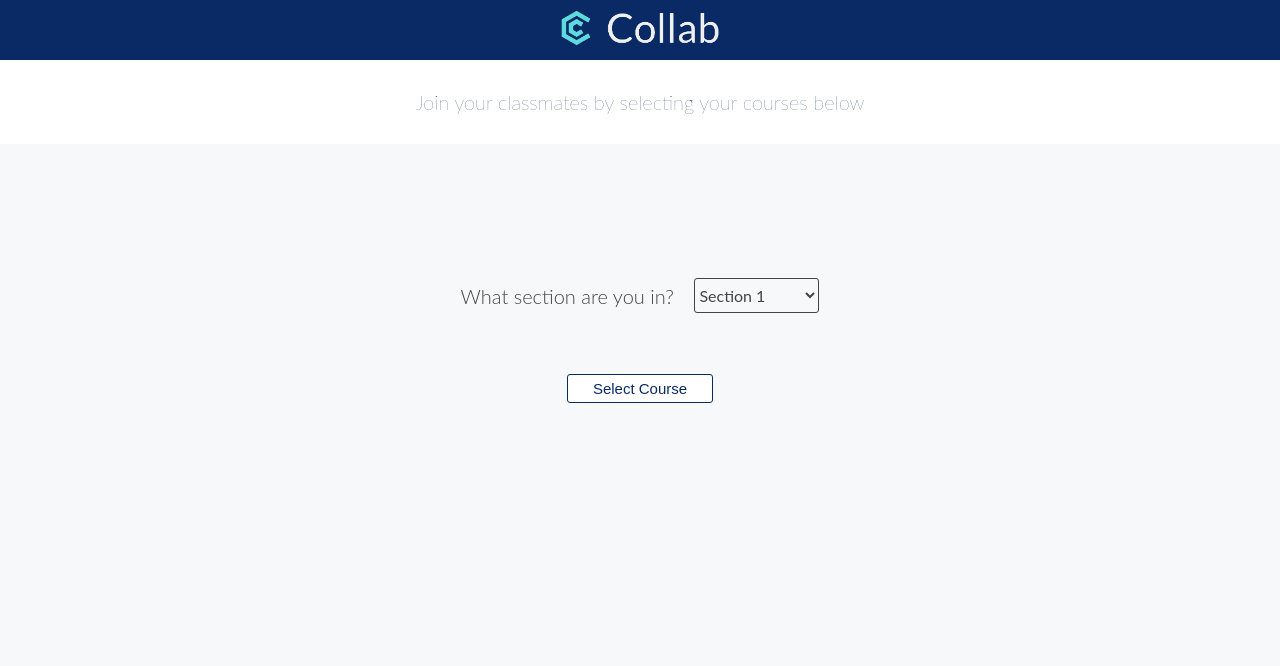
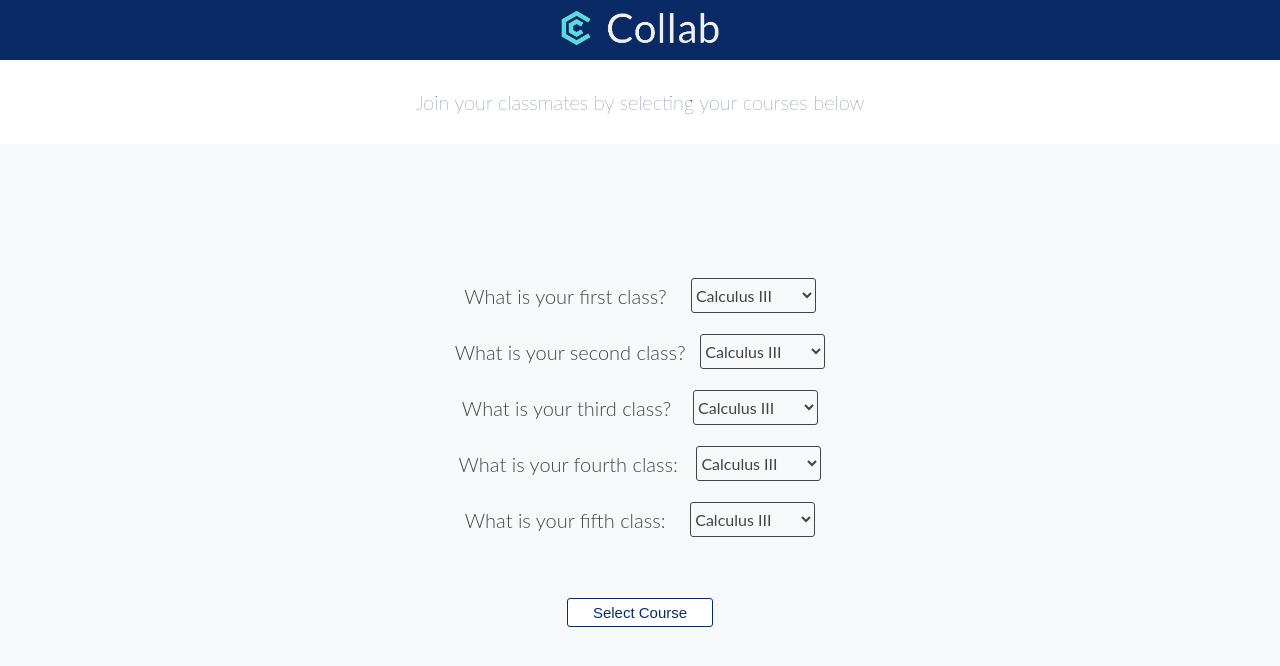
Before and after one commit to jrob180/collab, a Django app: page /classes/ in a window 1280 px wide. Shown: the top 666 px of the page. Run offline with Django 3.2, Linux system fonts and the light colour scheme; a user stored in the database is signed in; data comes from the database, SQL or seed files in the repository; both versions use the stored data as it was after the commit; some libraries are stand-ins or nearby versions.

Commit message:
added multiple class selection

```diff
--- a/collab/settings.py
+++ b/collab/settings.py
@@ -39,7 +39,8 @@ ALLOWED_HOSTS = [
     'collabrooms-prod-env.eba-yd7yre6h.us-west-2.elasticbeanstalk.com',
     '172.31.40.199',
     'collabrooms.io',
-    'www.collabrooms.io'
+    'www.collabrooms.io',
+    '67be1a47ffc6.ngrok.io'
 ]
 
 
--- a/studyApp/adapters.py
+++ b/studyApp/adapters.py
@@ -3,5 +3,5 @@ from allauth.socialaccount.adapter import DefaultSocialAccountAdapter
 class MySocialAccount(DefaultSocialAccountAdapter):
     def pre_social_login(self, request, sociallogin):
         u = sociallogin.user
-        if not u.email.split('@')[1] == "columbia.edu":
+        if not (u.email.split('@')[1] == "columbia.edu" or u.email.split('@')[1] == "college.harvard.edu"):
             raise ImmediateHttpResponse(render_to_response('error.html'))
--- a/studyApp/forms.py
+++ b/studyApp/forms.py
@@ -25,5 +25,16 @@ class SectionForm(forms.Form):
     # section = forms.CharField(label='What section are you in?',
     # widget=forms.Select(choices=SECTION_CHOICES))
 
-    section = forms.ModelChoiceField(queryset = Section.objects.all(), to_field_name="name", empty_label=None, label = "What section are you in?",
+    #section = forms.ModelChoiceField(queryset = Section.objects.all(), to_field_name="name", empty_label=None, label = "What section are you in?",
+    #widget=forms.Select(attrs={'class':'choices-page', 'id': 'choices-page-modal'}))
+
+    class1 = forms.ModelChoiceField(queryset = Section.objects.filter(isSection = False), to_field_name="name", empty_label=None, label = "What is your first class?",
     widget=forms.Select(attrs={'class':'choices-page', 'id': 'choices-page-modal'}))
+    class2 = forms.ModelChoiceField(queryset = Section.objects.filter(isSection = False), to_field_name="name", empty_label=None, label = "What is your second class?",
+    widget=forms.Select(attrs={'class':'choices-page', 'id': 'choices-page-modal'}))
+    class3 = forms.ModelChoiceField(queryset = Section.objects.filter(isSection = False), to_field_name="name", empty_label=None, label = "What is your third class?",
+    widget=forms.Select(attrs={'class':'choices-page', 'id': 'choices-page-modal'}))
+    class4 = forms.ModelChoiceField(queryset = Section.objects.filter(isSection = False), to_field_name="name", empty_label=None, label = "What is your fourth class",
+    widget=forms.Select(attrs={'class':'choices-page', 'id': 'choices-page-modal'}))
+    class5 = forms.ModelChoiceField(queryset = Section.objects.filter(isSection = False), to_field_name="name", empty_label=None, label = "What is your fifth class",
+    widget=forms.Select(attrs={'class':'choices-page', 'id': 'choices-page-modal'}))
--- a/studyApp/models.py
+++ b/studyApp/models.py
@@ -30,9 +30,11 @@ class Profile(models.Model):
     section = models.CharField(max_length = 100)
     image = models.ImageField(upload_to = "images/", default="")
     first_login = models.BooleanField()
+    classes = models.JSONField()
 
 class Section(models.Model):
     name = models.CharField(max_length = 1000)
+    isSection = models.BooleanField()
 
     def __str__(self):
         return self.name
--- a/studyApp/static/sessionpopup.js
+++ b/studyApp/static/sessionpopup.js
@@ -134,7 +134,7 @@ $( document ).ready(function() {
     //var name;
 
     //var input = document.getElementById('description').value;
-
+    /*
     var courses = document.querySelectorAll('.list');
 
     var location = window.location.pathname;
@@ -143,11 +143,13 @@ $( document ).ready(function() {
         courses[1].children[0].children[0].classList.remove('far')
         courses[1].children[0].children[0].classList.add('fa')
     }
+
     else{
         courses[0].classList.add('active')
         courses[0].children[0].children[0].classList.remove('far')
         courses[0].children[0].children[0].classList.add('fa')
-    }
+    }*/
+
     //courses.addEventListener('click', function(){
     //    lithum.classList.add('active');
     //});
--- a/studyApp/urls.py
+++ b/studyApp/urls.py
@@ -10,6 +10,11 @@ from django.conf.urls.static import static
 urlpatterns = [
     path('', views.home, name = "studyApp-home"),
     path('section/', views.home, name = "studyApp-section"),
+    path('class1/', views.home, name = "studyApp-class1"),
+    path('class2/', views.home, name = "studyApp-class2"),
+    path('class3/', views.home, name = "studyApp-class3"),
+    path('class4/', views.home, name = "studyApp-class4"),
+    path('class5/', views.home, name = "studyApp-class5"),
     path('login/', views.login, name = "studyApp-login"),
     path('classes/', views.classes, name = "studyApp-classes"),
     url(r'^joinroom/$', views.joinroom, name='joinroom'),
--- a/studyApp/views.py
+++ b/studyApp/views.py
@@ -62,7 +62,7 @@ def create_user_profile(sender, instance, created, **kwargs):
         '''
         image = None
         # course = ...
-        Profile.objects.create(user=instance, room = Room.objects.get(title = "inactive"), zoom_id= "", section = "", image = image, first_login = True)
+        Profile.objects.create(user=instance, room = Room.objects.get(title = "inactive"), zoom_id= "", section = "", image = image, first_login = True, classes = {})
 
 @receiver(post_save, sender=User)
 def save_user_profile(sender, instance, **kwargs):
@@ -159,16 +159,19 @@ def uploadImage(request):
 def createroom(request):
     if request.method == 'GET':
         title = request.GET['room_title']
-        course = request.GET['course']
-        print(course)
+        course_ind = request.GET['course']
+
         form = NameForm()
         global start
         user = Profile.objects.get(user = request.user)
+        course = user.classes['classes'][int(course_ind)]
         #rooms = start_meeting(token, start, title, user.zoom_id)
+
         refresh_access_token()
 
         token = Token.objects.get(id = 1).access_token
         rooms = start_meeting(token, start, title, request.user.first_name, request.user.last_name)
+        #rooms = ['hi', 'hi','hi']
 
         room = Room()
         room.title = title
@@ -203,6 +206,11 @@ def home(request):
         #course = 'SECTION ABC'
         course = user.profile.section
 
+    classes = user.profile.classes
+    for i in range(1,6):
+        if course == "class{i}".format(i=i):
+            course = classes['classes'][i-1]
+
     if user.username != user.get_full_name and user.username != 'arulkapoor118':
         user.username = str(user.get_full_name())
         user.save()
@@ -213,11 +221,14 @@ def home(request):
     section_form = SectionForm()
     text_form = TextForm()
 
+
     context = {
         #'rooms': Room.objects.all(),
         'rooms': Room.objects.filter(course = course),
         'users': Profile.objects.all(),
         'counter': c,
+        'classes': classes['classes'],
+        'course': course,
         'form': form,
         'img_form': img_form,
         'section_form': section_form,
@@ -244,7 +255,15 @@ def selectClass(request):
 
         if form.is_valid():
             profile = request.user.profile
-            profile.section = form.cleaned_data['section'].name.upper()
+            #profile.section = form.cleaned_data['section'].name.upper()
+
+            class1 = form.cleaned_data['class1'].name.upper()
+            class2 = form.cleaned_data['class2'].name.upper()
+            class3 = form.cleaned_data['class3'].name.upper()
+            class4 = form.cleaned_data['class4'].name.upper()
+            class5 = form.cleaned_data['class5'].name.upper()
+            classes = [class1, class2, class3, class4, class5]
+            profile.classes = {'classes':classes}
             profile.first_login = False
             profile.save()
         return redirect('studyApp-home')
```
Also changed, not shown: studyApp/templates/studyApp/index.html (+81 -6 lines), db.sqlite3, studyApp/migrations/0015_profile_classes.py (added), studyApp/migrations/0016_section_issection.py (added).
